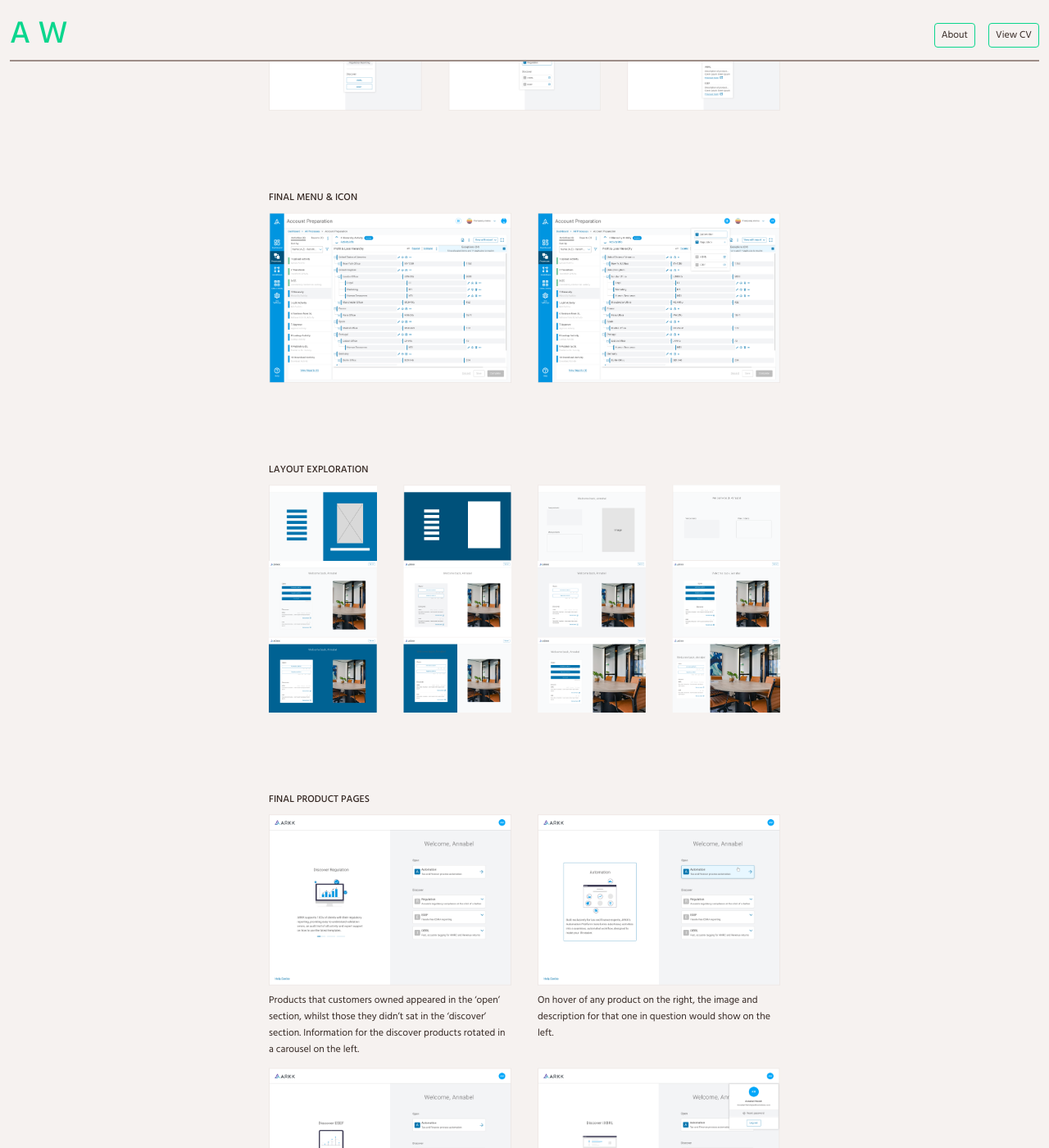
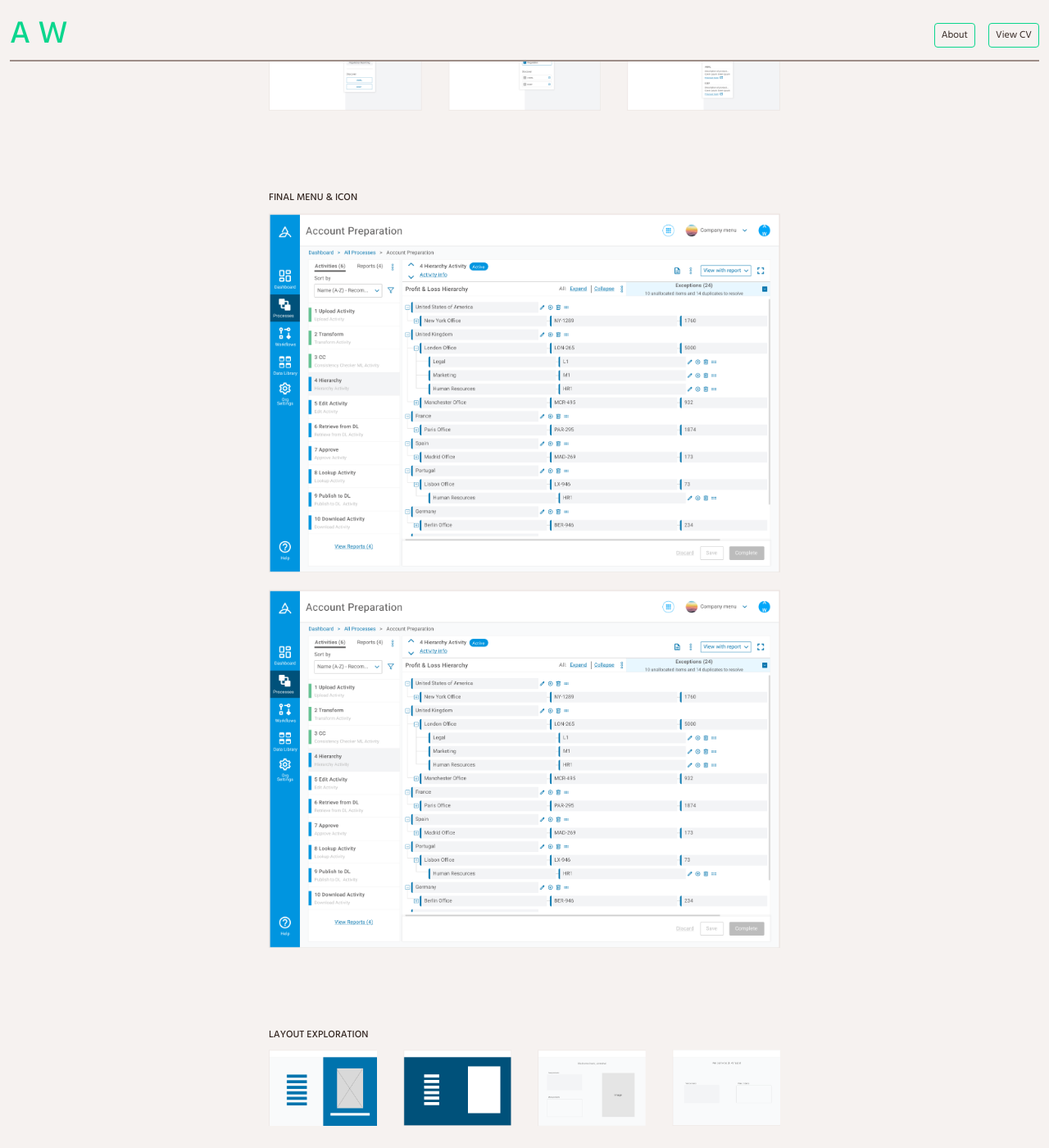
Before and after one commit to davidhiskett/awalsh, a Jekyll site: the page built from _posts/2024-08-20-product-portal.md, in a window 1280 px wide and 1400 px high, scrolled down 1518 px. Shown: the whole window at 82% size. Built offline with Jekyll 4.4.1, drawn with Linux system fonts in a browser that asks for light colours.

Commit message:
Update images and spacing

```diff
--- a/_posts/2024-08-20-product-portal.md
+++ b/_posts/2024-08-20-product-portal.md
@@ -44,20 +44,19 @@
 </div>
 
 ### FINAL MENU & ICON
-<div class="row two-image">
-    <img src="{{ site.baseurl }}/assets/img/product-portal/portal-final-menu-1.png">
-    <img src="{{ site.baseurl }}/assets/img/product-portal/portal-final-menu-2.png">
-</div>
+![]({{ site.baseurl }}/assets/img/product-portal/portal-final-menu-1.png)
+<br>
+![]({{ site.baseurl }}/assets/img/product-portal/portal-final-menu-1.png)
 
 ### LAYOUT EXPLORATION
-<div class="row four-image">
+<div class="row four-image mb32">
     <img src="{{ site.baseurl }}/assets/img/product-portal/portal-exploration-1.png">
     <img src="{{ site.baseurl }}/assets/img/product-portal/portal-exploration-2.png">
     <img src="{{ site.baseurl }}/assets/img/product-portal/portal-exploration-3.png">
     <img src="{{ site.baseurl }}/assets/img/product-portal/portal-exploration-4.png">
 </div>
 
-<div class="row four-image">
+<div class="row four-image mb32">
     <img src="{{ site.baseurl }}/assets/img/product-portal/portal-exploration-5.png">
     <img src="{{ site.baseurl }}/assets/img/product-portal/portal-exploration-6.png">
     <img src="{{ site.baseurl }}/assets/img/product-portal/portal-exploration-7.png">
@@ -90,7 +89,7 @@
     </div>
     <div>
         <img src="{{ site.baseurl }}/assets/img/product-portal/portal-final-4.png">
-        <p class="label"></p>
+        <p class="label">User menugs</p>
     </div>
 </div>
 
--- a/_sass/base.scss
+++ b/_sass/base.scss
@@ -71,6 +71,10 @@
   margin-bottom: 8px;
 }
 
+.mb32 {
+  margin-bottom: 32px;
+}
+
 ::-webkit-scrollbar {
   width: 4px;
   height: 6px;
--- a/_sass/header.scss
+++ b/_sass/header.scss
@@ -68,7 +68,7 @@
       .logo-plain {
         opacity: 0;
         letter-spacing: -19px;
-        transition: all 1s ease;
+        transition: all 2s ease;
       }
     }
   }
```
Also changed, not shown: _posts/2024-08-05-course-projects.md (+2 -2 lines), assets/img/navigation-redesign/navigation-final-2.png, assets/img/product-portal/portal-final-menu-1.png, assets/img/product-portal/portal-final-menu-2.png, 8 other files.
